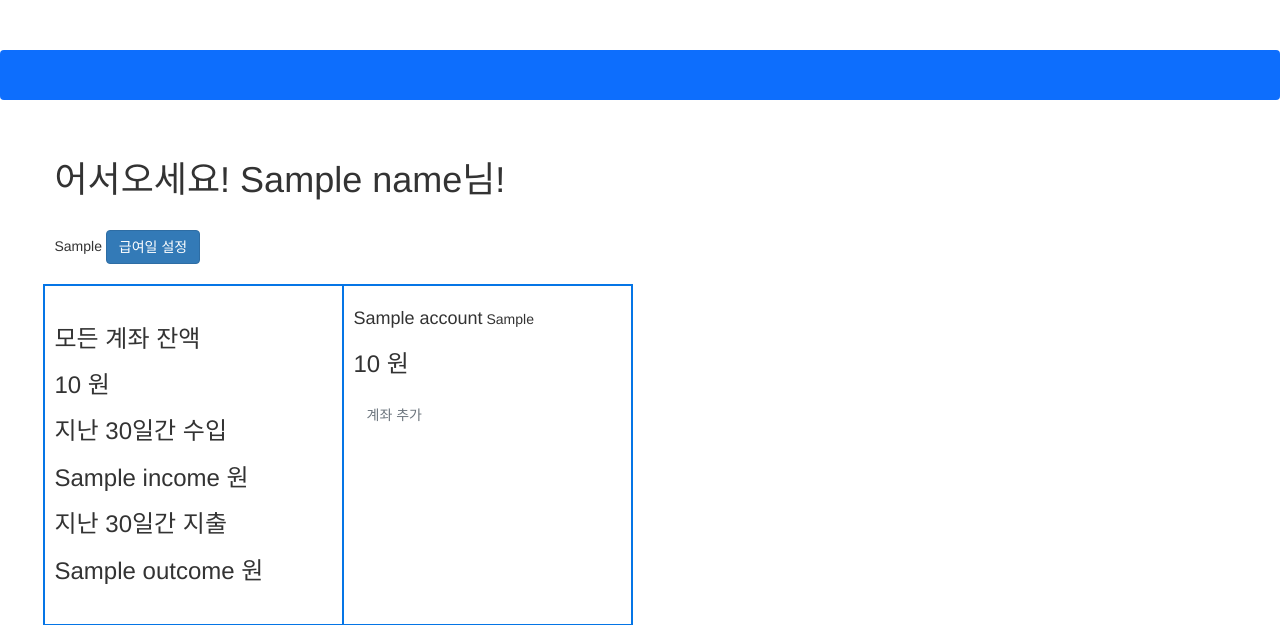
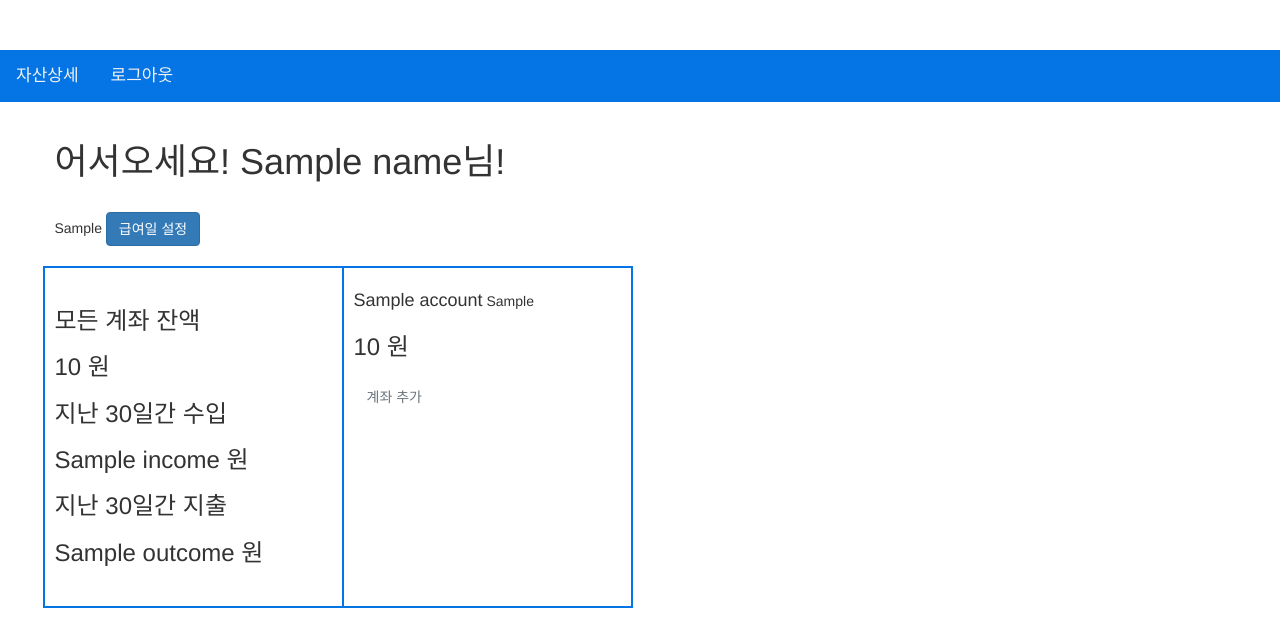
Before and after one commit to jkong72/ginkgo-lambda-flask-api, a Flask app: template templates/main_page.html in a window 1280 px wide. Shown: the top 625 px of the page. Run offline with Flask 2, Linux system fonts and the light colour scheme; the template is opened without the code that fills it: most values are stand-ins (such as "Sample title", 1, 10 or a date in 2020); some libraries are stand-ins or nearby versions.

Commit message:
add navibar

```diff
--- /dev/null
+++ b/static/css/navibar.css
@@ -0,0 +1,27 @@
+/* Add a black background color to the top navigation */
+.topnav {
+    background-color: #0575E6;
+    overflow: hidden;
+  }
+
+  /* Style the links inside the navigation bar */
+  .topnav a {
+    float: left;
+    color: #f2f2f2;
+    text-align: center;
+    padding: 14px 16px;
+    text-decoration: none;
+    font-size: 17px;
+  }
+
+  /* Change the color of links on hover */
+  .topnav a:hover {
+    background-color: #ddd;
+    color: black;
+  }
+
+  /* Add a color to the active/current link */
+  .topnav a.active {
+    background-color: #04AA6D;
+    color: white;
+  }
--- a/templates/main_page.html
+++ b/templates/main_page.html
@@ -12,6 +12,7 @@
         <link rel="stylesheet" href="/css/jquery-ui.min.css">
 
         <link rel="stylesheet" href="https://maxcdn.bootstrapcdn.com/bootstrap/3.3.2/css/bootstrap.min.css"/>
+        <link rel="stylesheet" href="static/css/navibar.css">
 
         <script src="http://netdna.bootstrapcdn.com/bootstrap/3.0.3/js/bootstrap.min.js"></script>
 
@@ -38,9 +39,10 @@
     </head>
     <body>
 
-        <nav class="navbar navbar-dark bg-primary justify-content-end">
-
-        </nav>
+        <div class="topnav">
+            <a href="{{ url_for('chart_tester') }}">자산상세</a>
+            <a href="{{ url_for('goLogin') }}">로그아웃</a>
+        </div>
 
 
 
```
